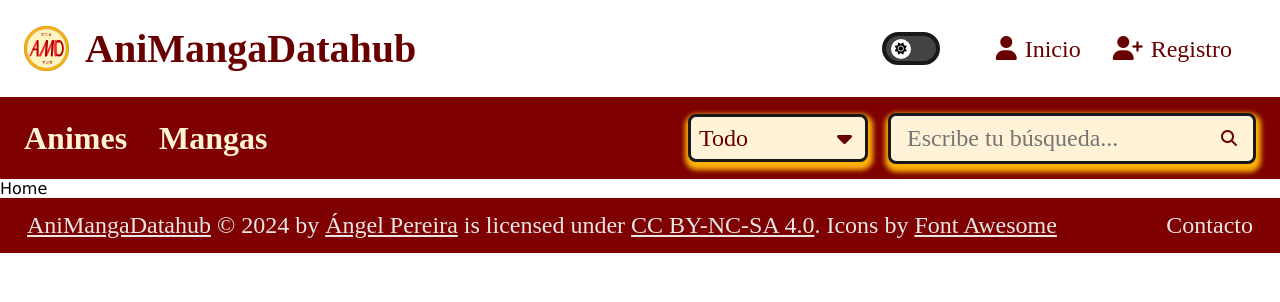
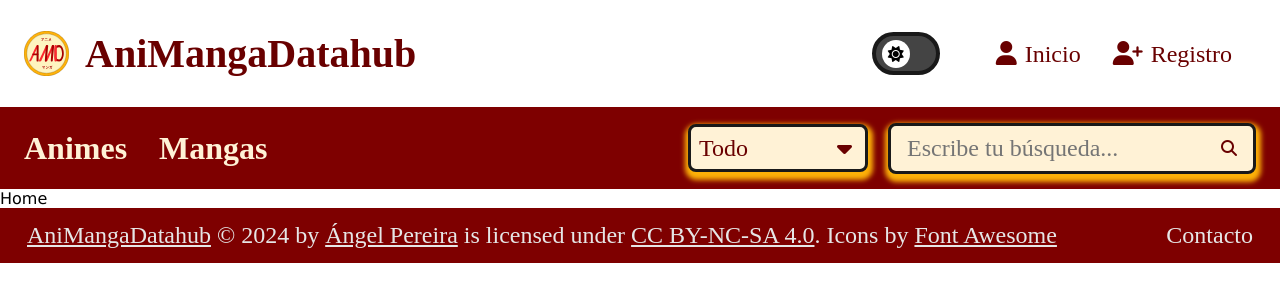
Before and after one commit to AngelPereiraR/AniMangaDatahub, a React (Vite) app: page / in a window 1280 px wide. Shown: the top 302 px of the page. Built offline with nearby package versions, Linux system fonts and the light colour scheme; a web font is replaced by a local one.

Commit message:
Minor adjustments - Contact, dark and light mode

```diff
--- a/src/components/layouts/Navbar.css
+++ b/src/components/layouts/Navbar.css
@@ -90,8 +90,8 @@
   display: flex;
   align-items: center;
   justify-content: center;
-  width: 50px;
-  height: 25px;
+  width: 60px;
+  height: 35px;
   background-color: var(--switch-bg, #ccc);
   border-radius: 25px;
   cursor: pointer;
@@ -107,8 +107,8 @@
 
 .dark-mode-switch .switch {
   position: absolute;
-  width: 20px;
-  height: 20px;
+  width: 28px;
+  height: 28px;
   background-color: var(--switch-circle, #fff);
   border-radius: 50%;
   transition: all 0.3s ease;
@@ -132,7 +132,7 @@
 }
 
 .dark-mode-switch .switch .switch-icon {
-  font-size: 12px;
+  font-size: 16px;
   color: var(--switch-icon, #000);
   display: flex;
   align-self: center;
--- a/src/pages/auth/Contact.jsx
+++ b/src/pages/auth/Contact.jsx
@@ -87,9 +87,9 @@ const Contact = () => {
   const handleSubmit = (e) => {
     e.preventDefault();
     if (validateForm()) {
-      console.log("Formulario enviado", formData);
+      console.log("Correo de contacto enviado", formData);
 
-      toast.success("Formulario enviado con éxito", {
+      toast.success("Correo de contacto enviado con éxito", {
         position: "bottom-right",
         autoClose: 5000,
         hideProgressBar: false,
```
